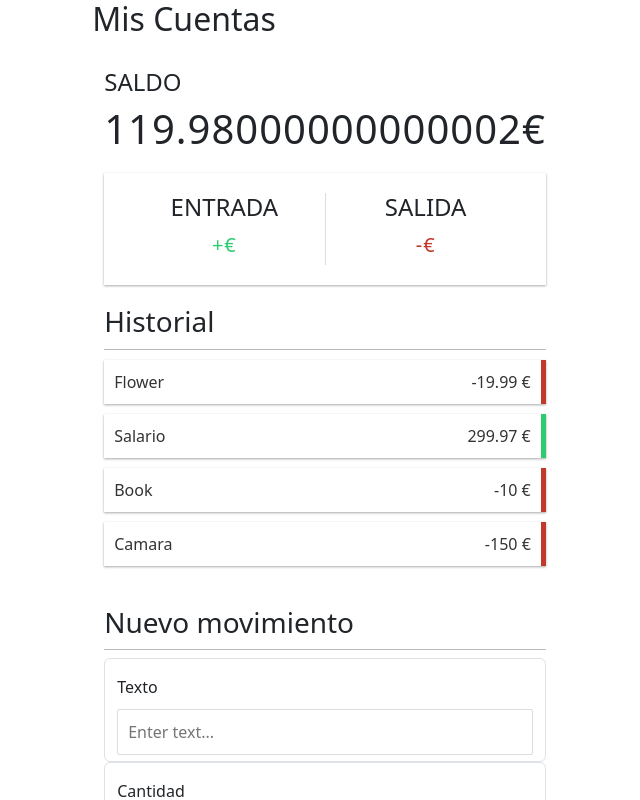
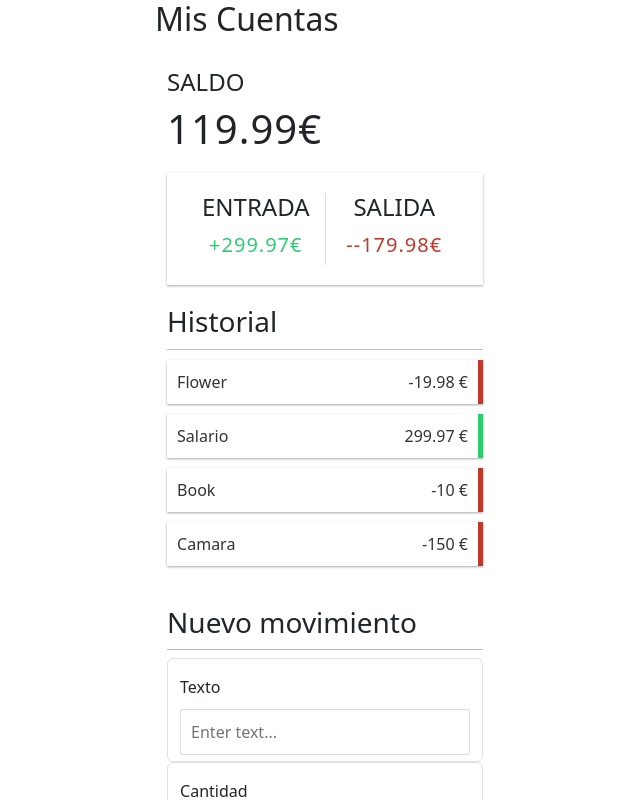
Before and after one commit to pralamo22/vue3_-expense_tracker, a Vue app: page / in a window 1280 px wide. Shown: the top 800 px of the page, without its empty margins (315-955 px from the left). Built offline with nearby package versions, Linux system fonts and the light colour scheme.

Commit message:
Paso 5. Obtenidos los incomes y expenses. Pasamos a añadir nueva transacion Minuto 42 https://www.youtube.com/watch?v=hNPwdOZ3qFU

```diff
--- a/src/App.vue
+++ b/src/App.vue
@@ -2,23 +2,23 @@
   <Header />
   <div class="container">
     <Balance :total="total" />
-    <IncomeExpenses />
+    <IncomeExpenses :income="income" :expenses="expenses" />
     <TransactionList :transactions="transactions" />
     <AddTransaction />
   </div>
 </template>
 
 <script setup>
-  import Header from './components/Header.vue';
-  import Balance from './components/Balance.vue';
-  import IncomeExpenses from './components/IncomeExpenses.vue';
-  import TransactionList from './components/TransactionList.vue';
-  import AddTransaction from './components/AddTransaction.vue';
+import Header from "./components/Header.vue";
+import Balance from "./components/Balance.vue";
+import IncomeExpenses from "./components/IncomeExpenses.vue";
+import TransactionList from "./components/TransactionList.vue";
+import AddTransaction from "./components/AddTransaction.vue";
 
-  import { ref, computed } from 'vue';
+import { ref, computed } from "vue";
 
 const transactions = ref([
-    { id: 1, text: "Flower", amount: -19.99 },
+  { id: 1, text: "Flower", amount: -19.98 },
   { id: 1, text: "Salario", amount: 299.97 },
   { id: 1, text: "Book", amount: -10 },
   { id: 1, text: "Camara", amount: -150 },
@@ -27,13 +27,33 @@
 console.log(transactions);
 console.log(transactions.value);
 
+//Calculamos el total
 const total = computed(() => {
   return transactions.value.reduce((acc, transaction) => {
     return acc + transaction.amount;
   }, 0);
 });
+
+//Calculamos las entradas
+const income = computed(() => {
+  return transactions.value
+    .filter((transaction) => transaction.amount > 0)
+    .reduce((acc, transaction) => {
+      return acc + transaction.amount;
+    }, 0)
+    .toFixed(2);
+});
+
+//Calculamos las salidas
+const expenses = computed(() => {
+  return transactions.value
+    .filter((transaction) => transaction.amount < 0)
+    .reduce((acc, transaction) => {
+      return acc + transaction.amount;
+    }, 0)
+    .toFixed(2);
+});
 </script>
-
 
 <script>
 // Comentado el aspecto del código para el Options API. Ahora, con
@@ -49,6 +69,4 @@
 // };
 </script>
 <!-- hola -->
-<style lang="css" scoped>
-
-</style>
+<style lang="css" scoped></style>
--- a/src/components/Balance.vue
+++ b/src/components/Balance.vue
@@ -1,6 +1,6 @@
 <template>
   <h4>Saldo</h4>
-  <h1 id="balance">{{ total }}€</h1>
+  <h1 id="balance">{{ total.toFixed(2) }}€</h1>
   <div></div>
 </template>
 
@@ -15,4 +15,4 @@
 });
 </script>
 
-<style lang="scss" scoped></style>
+<style lang="css" scoped></style>
--- a/src/components/IncomeExpenses.vue
+++ b/src/components/IncomeExpenses.vue
@@ -11,6 +11,19 @@
   </div>
 </template>
 
-<script setup></script>
+<script setup>
+import { defineProps } from "vue";
+
+const props = defineProps({
+  income: {
+    type: Number,
+    required: true,
+  },
+  expenses: {
+    type: Number,
+    required: true,
+  },
+});
+</script>
 
 <style lang="css" scoped></style>
```
Lines whose indentation alone changed are shown as unchanged.
